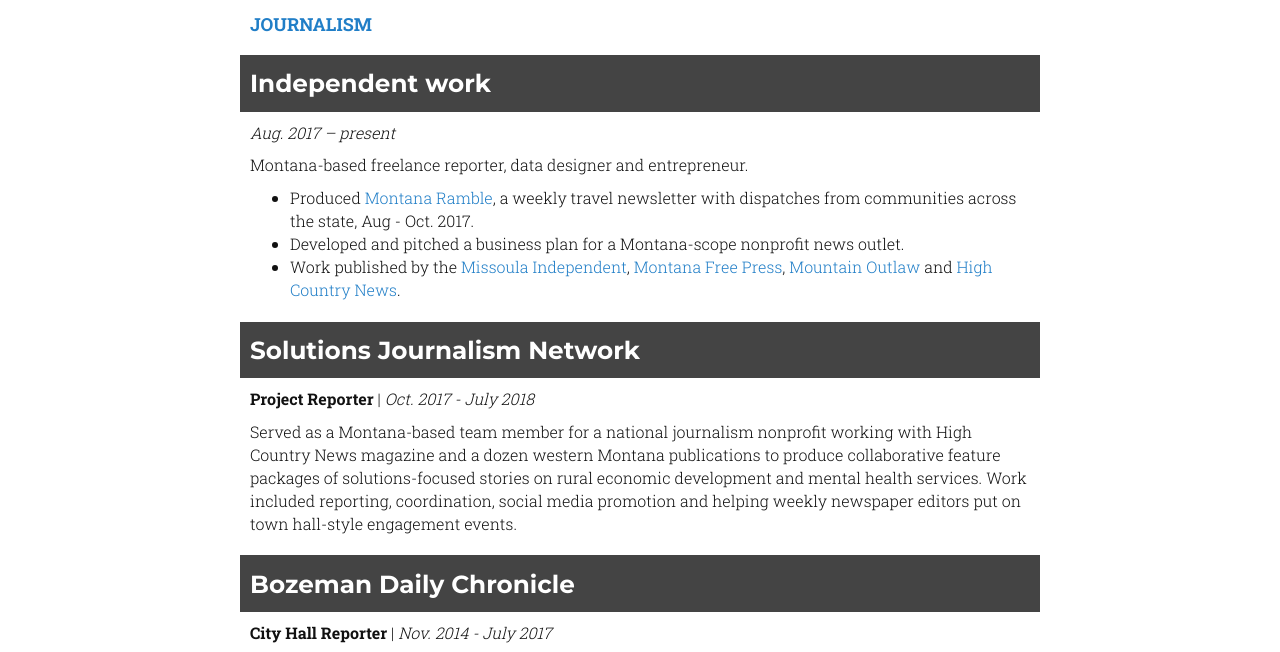
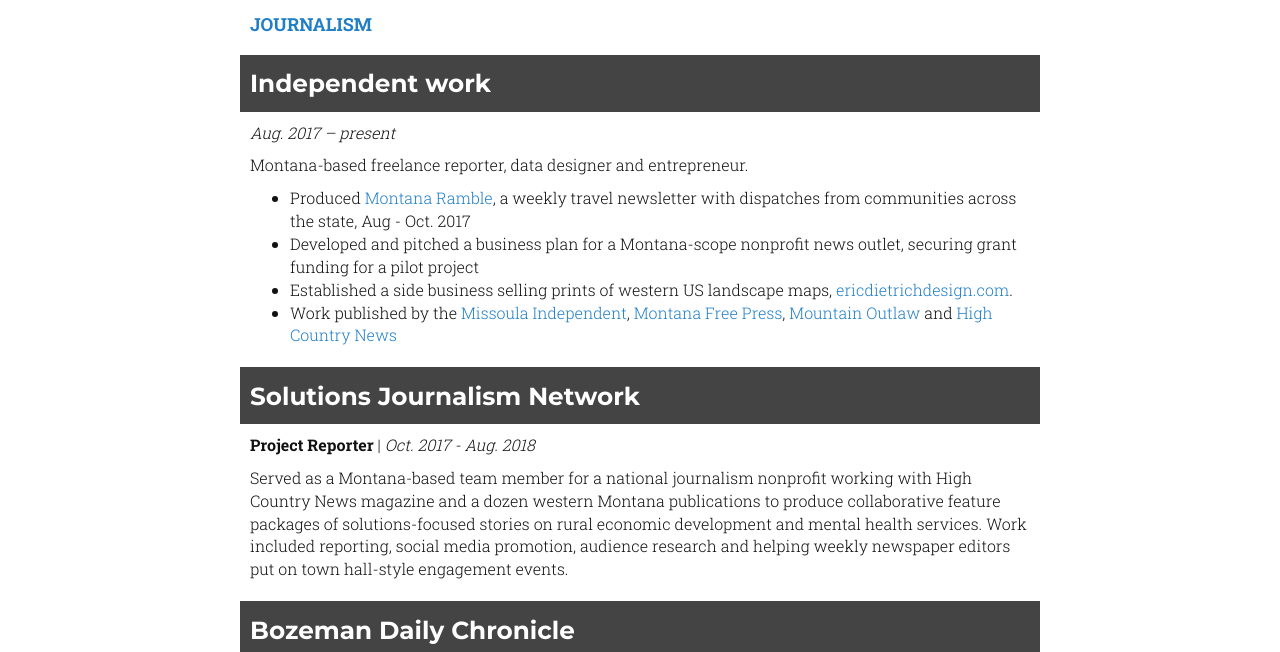
Before and after one commit to eidietrich/eidietrich.github.io, a plain HTML site: page career/index.html in a window 1280 px wide. Shown: the part 143-795 px from the top of the page. Drawn offline with Linux system fonts and the light colour scheme.

Commit message:
Refresh site

```diff
--- a/career/index.html
+++ b/career/index.html
@@ -120,15 +120,16 @@
 <p>Montana-based freelance reporter, data designer and entrepreneur.</p>
 
 <ul>
-  <li>Produced <a href="http://tinyletter.com/eidietrich" target="_blank">Montana Ramble</a>, a weekly travel newsletter with dispatches from communities across the state, Aug - Oct. 2017.</li>
-  <li>Developed and pitched a business plan for a Montana-scope nonprofit news outlet.</li>
-  <li>Work published by the <a href="https://missoulanews.bigskypress.com/missoula/outgrowing-house-and-home/Content?oid=4990563" target="_blank">Missoula Independent</a>, <a href="https://montanafreepress.org/2018/06/11/mt-senate-preview/" target="_blank">Montana Free Press</a>, <a href="http://www.mtoutlaw.com/the-scenery-economy-crucible/" target="_blank">Mountain Outlaw</a> and <a href="https://www.hcn.org/issues/50.3/the-montana-gap-why-some-young-professionals-settle-in-small-town-montana" target="_blank">High Country News</a>.</li>
+  <li>Produced <a href="http://tinyletter.com/eidietrich" target="_blank">Montana Ramble</a>, a weekly travel newsletter with dispatches from communities across the state, Aug - Oct. 2017</li>
+  <li>Developed and pitched a business plan for a Montana-scope nonprofit news outlet, securing grant funding for a pilot project</li>
+  <li>Established a side business selling prints of western US landscape maps, <a href="http://ericdietrichdesign.com">ericdietrichdesign.com</a>.</li>
+  <li>Work published by the <a href="https://missoulanews.bigskypress.com/missoula/outgrowing-house-and-home/Content?oid=4990563" target="_blank">Missoula Independent</a>, <a href="https://montanafreepress.org/2018/06/11/mt-senate-preview/" target="_blank">Montana Free Press</a>, <a href="http://www.mtoutlaw.com/the-scenery-economy-crucible/" target="_blank">Mountain Outlaw</a> and <a href="https://www.hcn.org/issues/50.3/the-montana-gap-why-some-young-professionals-settle-in-small-town-montana" target="_blank">High Country News</a></li>
 </ul>
 
 <h3 id="solutions-journalism-network">Solutions Journalism Network</h3>
-<p><strong>Project Reporter</strong> | <em>Oct. 2017 - July 2018</em></p>
+<p><strong>Project Reporter</strong> | <em>Oct. 2017 - Aug. 2018</em></p>
 
-<p>Served as a Montana-based team member for a national journalism nonprofit working with High Country News magazine and a dozen western Montana publications to produce collaborative feature packages of solutions-focused stories on rural economic development and mental health services. Work included reporting, coordination, social media promotion and helping weekly newspaper editors put on town hall-style engagement events.</p>
+<p>Served as a Montana-based team member for a national journalism nonprofit working with High Country News magazine and a dozen western Montana publications to produce collaborative feature packages of solutions-focused stories on rural economic development and mental health services. Work included reporting, social media promotion, audience research and helping weekly newspaper editors put on town hall-style engagement events.</p>
 
 <h3 id="bozeman-daily-chronicle">Bozeman Daily Chronicle</h3>
 <p><strong>City Hall Reporter</strong> | <em>Nov. 2014 - July 2017</em></p>
```
